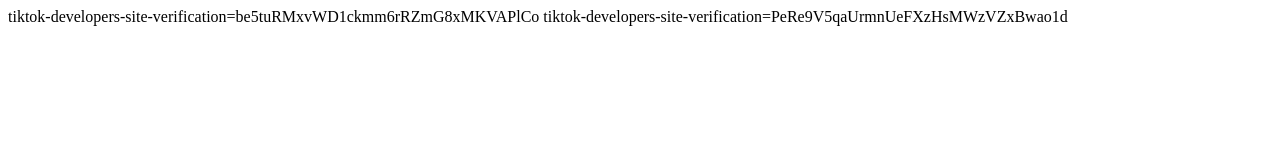
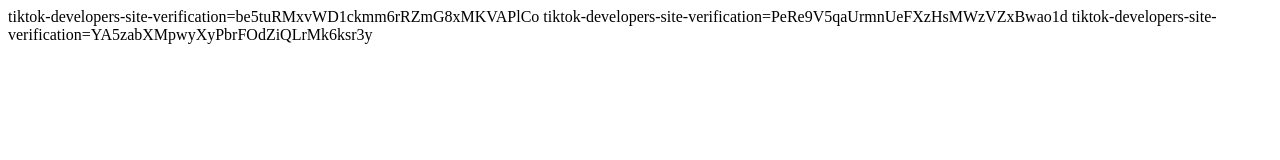
Before and after one commit to anonimatozin/cortes-docs, a plain HTML site: page terms.html/tiktokbe5tuRMxvWD1ckmm6rRZmG8xMKVAPlCo.txt/index.html in a window 1280 px wide. Drawn offline with Linux system fonts and the light colour scheme.

Commit message:
add current YA5z verification signature as meta tag on all pages

```diff
--- a/terms.html/tiktokbe5tuRMxvWD1ckmm6rRZmG8xMKVAPlCo.txt/index.html
+++ b/terms.html/tiktokbe5tuRMxvWD1ckmm6rRZmG8xMKVAPlCo.txt/index.html
@@ -4,9 +4,11 @@
 <meta charset="utf-8">
 <meta name="tiktok-developers-site-verification" content="be5tuRMxvWD1ckmm6rRZmG8xMKVAPlCo">
 <meta name="tiktok-developers-site-verification" content="PeRe9V5qaUrmnUeFXzHsMWzVZxBwao1d">
+<meta name="tiktok-developers-site-verification" content="YA5zabXMpwyXyPbrFOdZiQLrMk6ksr3y">
 </head>
 <body>
 tiktok-developers-site-verification=be5tuRMxvWD1ckmm6rRZmG8xMKVAPlCo
 tiktok-developers-site-verification=PeRe9V5qaUrmnUeFXzHsMWzVZxBwao1d
+tiktok-developers-site-verification=YA5zabXMpwyXyPbrFOdZiQLrMk6ksr3y
 </body>
 </html>
```
Also changed, not shown: index.html (+2 -0 lines), privacy.html (+1 -0 lines), terms.html/index.html (+2 -0 lines).
